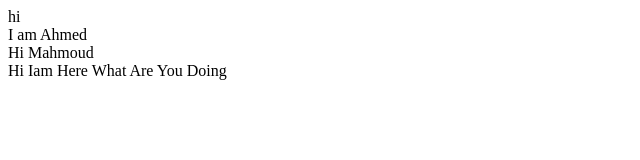
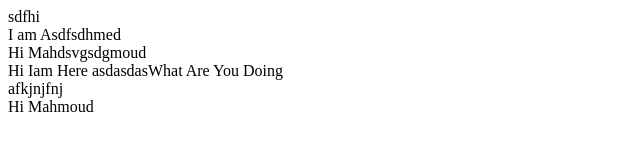
Before and after one commit to AhmedOthman94/learning-git, a plain HTML site: page index.html in a window 1280 px wide. Shown: the whole page, without its empty margins (0-640 px from the left). Drawn offline with Linux system fonts and the light colour scheme.

Commit message:
changer into

```diff
--- a/index.html
+++ b/index.html
@@ -1,4 +1,6 @@
-<div>hi<div>
-<div>I am Ahmed<div>
+<div>sdfhi<div>
+<div>I am Asdfsdhmed<div>
+<div>Hi Mahdsvgsdgmoud<div>
+<div>Hi Iam Here asdasdasWhat Are You Doing<div>
+<div>afkjnjfnj<div>
 <div>Hi Mahmoud<div>
-<div>Hi Iam Here What Are You Doing<div>
```
